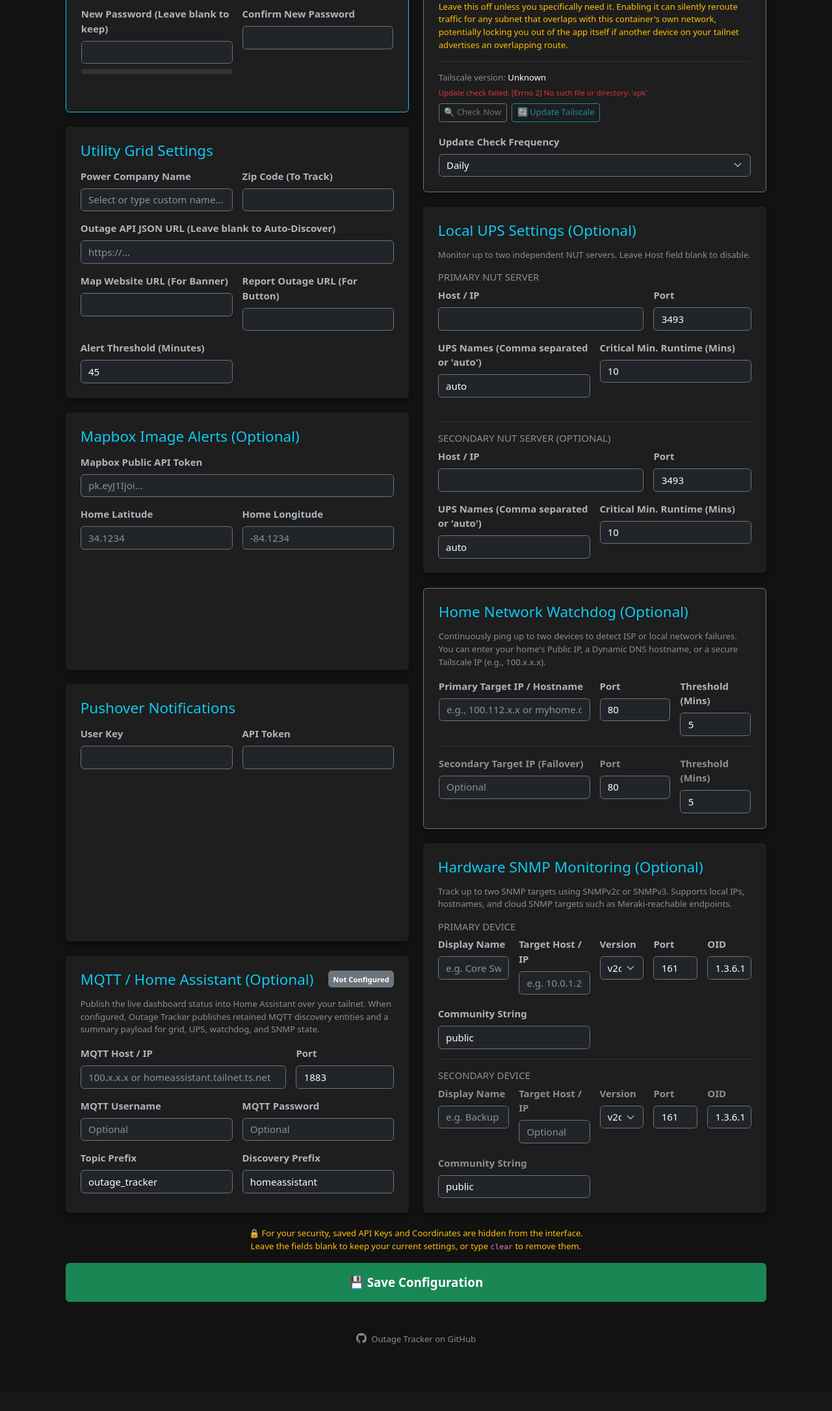
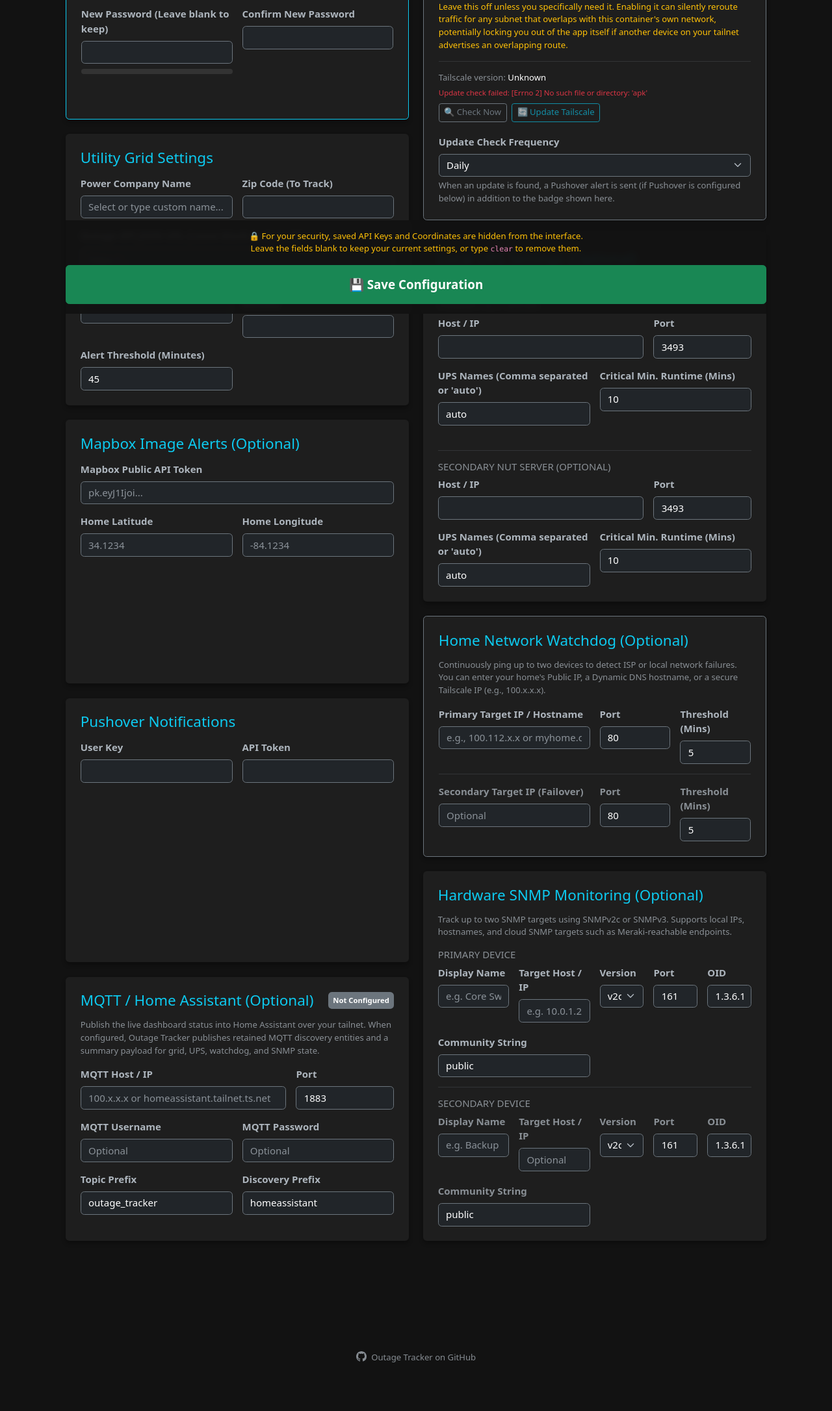
Before and after one commit to NightHawkATL/outage-tracker, a Flask app: page /config in a window 1280 px wide. Shown: the part 317-2489 px from the top of the page at 65% size. Before the commit the page ends 2386 px from the top, so only its background shows below. Run offline with Flask 3, Linux system fonts and the light colour scheme; the visitor is signed in with stand-in values (Sample User, id 1); parts of the project's set-up code (start-up, migrations or seed data) failed here and were passed over.

Commit message:
Add scheduled Tailscale alerts and sticky config save

```diff
--- a/app.py
+++ b/app.py
@@ -51,6 +51,7 @@ _ts_update_cache = {
     "available": None,
     "update_available": False,
     "apk_update_available": False,
+    "alerted_version": None,
     "checked": 0,
     "error": None,
 }
@@ -234,18 +235,32 @@ def _refresh_tailscale_update_cache():
     except Exception as exc:
         error = str(exc)
 
+    is_update_available = bool(latest_upstream) and update_available(installed, latest_upstream)
+
     with _ts_update_cache_lock:
+        previously_alerted = _ts_update_cache.get("alerted_version")
+        alerted_version = previously_alerted if is_update_available else None
         _ts_update_cache.update({
             "installed": installed,
             "latest_upstream": latest_upstream,
             "available": apk_available,
-            "update_available": bool(latest_upstream) and update_available(installed, latest_upstream),
+            "update_available": is_update_available,
             "apk_update_available": bool(apk_available) and update_available(installed, apk_available),
+            "alerted_version": alerted_version,
             "checked": time.time(),
             "error": error,
         })
         _ts_update_refresh_in_progress = False
 
+    if is_update_available and latest_upstream != previously_alerted:
+        send_pushover(
+            "🔐 Tailscale Update Available",
+            f"A newer Tailscale version ({latest_upstream}) is available. Installed: {installed}.",
+            priority=0,
+        )
+        with _ts_update_cache_lock:
+            _ts_update_cache["alerted_version"] = latest_upstream
+
 
 def get_tailscale_update_info(force=False):
     global _ts_update_refresh_in_progress
@@ -255,7 +270,12 @@ def get_tailscale_update_info(force=False):
         with _ts_update_cache_lock:
             return dict(_ts_update_cache)
 
-    interval_hours = app_config.get("ts_update_check_interval_hours", 24) or 24
+    interval_hours = app_config.get("ts_update_check_interval_hours", 24)
+    if not interval_hours or int(interval_hours) <= 0:
+        # Automatic checks disabled; only the manual "Check Now" (force=True) path runs.
+        with _ts_update_cache_lock:
+            return dict(_ts_update_cache)
+
     ttl_seconds = max(int(interval_hours) * 3600, 3600)
 
     now = time.time()
--- a/templates/config.html
+++ b/templates/config.html
@@ -11,6 +11,7 @@
         .card { background-color: #1e1e1e; border: none; box-shadow: 0 4px 6px rgba(0,0,0,0.3); }
         .form-label { font-weight: bold; color: #adb5bd; }
         .progress { height: 8px; background-color: #333; }
+        .save-bar { position: sticky; bottom: 0; z-index: 20; background-color: rgba(18, 18, 18, 0.95); backdrop-filter: blur(4px); padding: 1rem 0; margin-top: 1.5rem; }
     </style>
 </head>
 <body>
@@ -281,9 +282,11 @@
                             <div class="col-12">
                                 <label class="form-label">Update Check Frequency</label>
                                 <select name="ts_update_check_interval_hours" class="form-select bg-dark text-white border-secondary">
-                                    <option value="24" {% if config.ts_update_check_interval_hours|int != 168 %}selected{% endif %}>Daily</option>
+                                    <option value="24" {% if config.ts_update_check_interval_hours|int == 24 %}selected{% endif %}>Daily</option>
                                     <option value="168" {% if config.ts_update_check_interval_hours|int == 168 %}selected{% endif %}>Weekly</option>
+                                    <option value="0" {% if config.ts_update_check_interval_hours|int == 0 %}selected{% endif %}>None (Manual Only)</option>
                                 </select>
+                                <p class="small text-muted mb-0 mt-1">When an update is found, a Pushover alert is sent (if Pushover is configured below) in addition to the badge shown here.</p>
                             </div>
                         </div>
                     </div>
@@ -518,9 +521,11 @@
             </div>
 
             <!-- Save Section -->
-            <p class="small text-warning text-center mb-3">🔒 For your security, saved API Keys and Coordinates are hidden from the interface. <br>Leave the fields blank to keep your current settings, or type <code>clear</code> to remove them.</p>
+            <div class="save-bar">
+                <p class="small text-warning text-center mb-3">🔒 For your security, saved API Keys and Coordinates are hidden from the interface. <br>Leave the fields blank to keep your current settings, or type <code>clear</code> to remove them.</p>
 
-            <button type="submit" id="saveBtn" class="btn btn-success w-100 p-3 fw-bold fs-5 mb-5">💾 Save Configuration</button>
+                <button type="submit" id="saveBtn" class="btn btn-success w-100 p-3 fw-bold fs-5">💾 Save Configuration</button>
+            </div>
         </form>
 
         <!-- Footer -->
```
